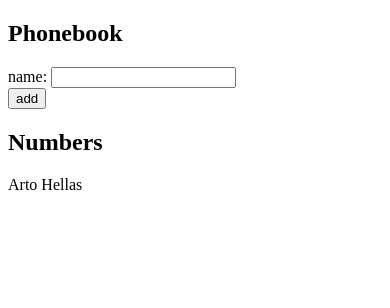
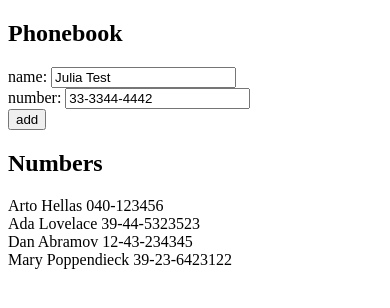
Before and after one commit to iaaron-xyz/fullstack-open-submissions, a React (Vite) app in the folder part2/phonebook/: page / in a window 390 px wide. Shown: the top 308 px of the page. Built offline with nearby package versions, Linux system fonts and the light colour scheme.

Commit message:
2.8 step3 phonebook complete

```diff
--- a/part2/phonebook/src/App.jsx
+++ b/part2/phonebook/src/App.jsx
@@ -1,14 +1,27 @@
 import { useState } from "react";
 
 const App = () => {
-  const [persons, setPersons] = useState([{ name: "Arto Hellas" }]);
-  const [newName, setNewName] = useState("");
+  // data
+  const dataPersons = [
+    { name: "Arto Hellas", number: "040-123456", id: 1 },
+    { name: "Ada Lovelace", number: "39-44-5323523", id: 2 },
+    { name: "Dan Abramov", number: "12-43-234345", id: 3 },
+    { name: "Mary Poppendieck", number: "39-23-6423122", id: 4 },
+  ];
 
-  const handleInput = (event) => {
+  const [persons, setPersons] = useState(dataPersons);
+  const [newName, setNewName] = useState("Julia Test");
+  const [newNumber, setNewNumber] = useState("33-3344-4442");
+
+  const handleInputName = (event) => {
     setNewName(event.target.value);
   };
 
-  const handleSubmitName = (event) => {
+  const handleInputNumber = (event) => {
+    setNewNumber(event.target.value);
+  };
+
+  const handleSubmitInfo = (event) => {
     // prevent reload page
     event.preventDefault();
 
@@ -20,28 +33,37 @@ const App = () => {
       }
     }
 
-    // add new person name
+    // test logs
+    console.log(newName);
+    console.log(newNumber);
+
+    // add new person info
     setPersons(
       persons.concat({
         name: newName,
+        number: newNumber,
+        id: persons.length + 1,
       })
     );
-
     // reset previous new name
     setNewName("");
+    setNewNumber("");
   };
 
   return (
     <div>
       <h2>Phonebook</h2>
 
-      {/* Add a new name */}
+      {/* Add a new person */}
       <form>
         <div>
-          name: <input onChange={handleInput} value={newName} />
+          name: <input onChange={handleInputName} value={newName} />
         </div>
         <div>
-          <button type="submit" onClick={handleSubmitName}>
+          number: <input onChange={handleInputNumber} value={newNumber} />
+        </div>
+        <div>
+          <button type="submit" onClick={handleSubmitInfo}>
             add
           </button>
         </div>
@@ -50,7 +72,9 @@ const App = () => {
       {/* Display the list of person's name */}
       <h2>Numbers</h2>
       {persons.map((person) => (
-        <div key={person.name}>{person.name}</div>
+        <div key={person.id}>
+          {person.name} {person.number}
+        </div>
       ))}
     </div>
   );
```
